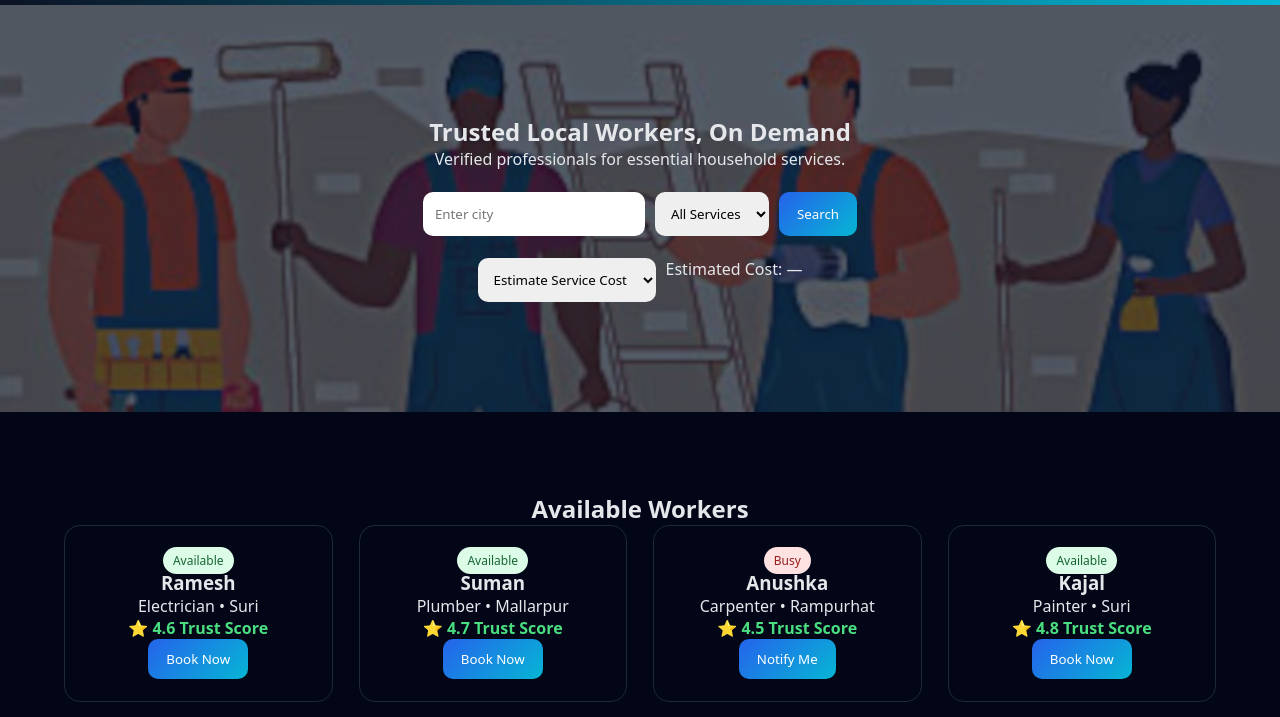
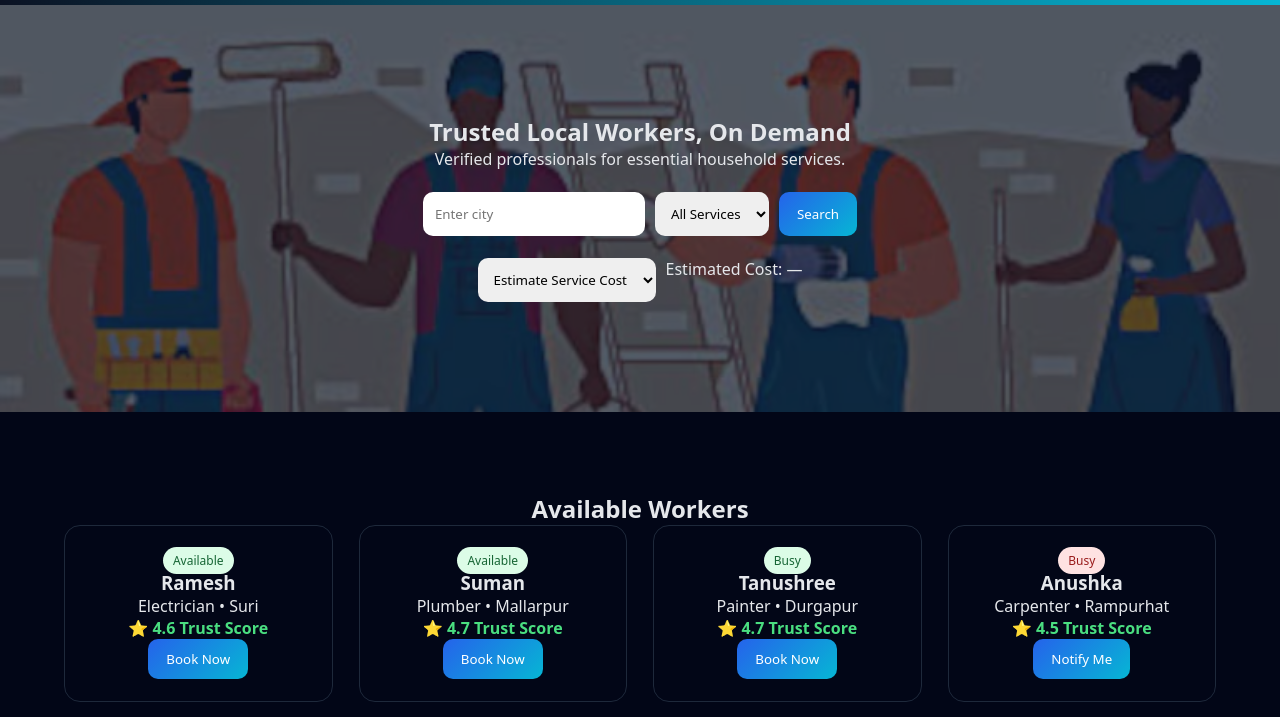
Before and after one commit to Ashokkpal/new1remp, a plain HTML site: page index.html in a window 1280 px wide. Shown: the part 83-800 px from the top of the page. Drawn offline with Linux system fonts and the light colour scheme.

Commit message:
Add files via upload

```diff
--- a/index.html
+++ b/index.html
@@ -95,6 +95,13 @@
         <p class="rating">⭐ 4.7 Trust Score</p>
         <button>Book Now</button>
       </div>
+      <div class="worker-card">
+        <span class="badge available">Busy</span>
+        <h3>Tanushree</h3>
+        <p>Painter • Durgapur</p>
+        <p class="rating">⭐ 4.7 Trust Score</p>
+        <button>Book Now</button>
+      </div>
 
       <div class="worker-card">
         <span class="badge busy">Busy</span>
```
